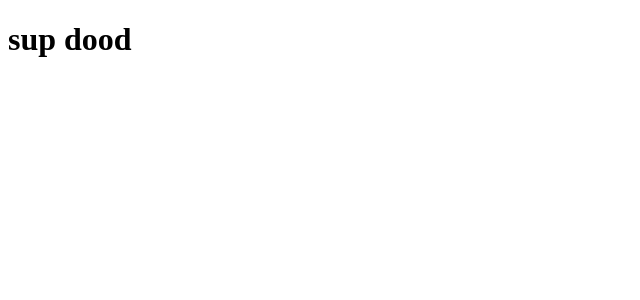
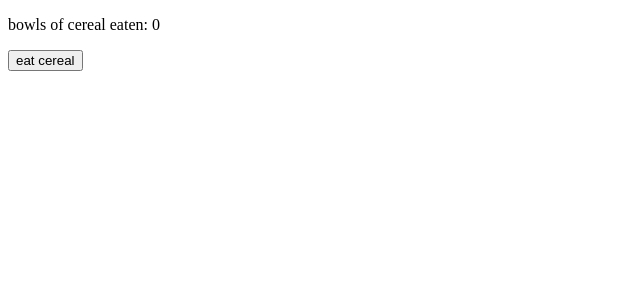
Before and after one commit to jdshaeffer/cereal, a Next.js app: page / in a window 1280 px wide. Shown: the top 300 px of the page, without its empty margins (0-640 px from the left). Built offline with nearby package versions, Linux system fonts and the light colour scheme.

Commit message:
set up localStorage

```diff
--- a/pages/index.js
+++ b/pages/index.js
@@ -1,12 +1,28 @@
 import Head from 'next/head';
+import { useState, useEffect } from 'react';
 
 const index = () => {
+	const [count, setCount] = useState(0);
+
+	// run after the first render
+	useEffect(() => {
+		const storageData = localStorage.getItem('bowlCount');
+		if (storageData) {
+			setCount(storageData);
+		}
+	}, [])
+
+	useEffect(() => {
+		localStorage.setItem('bowlCount', count);
+	});
+
 	return (
 		<>
 			<Head>
-				<title>yahhh</title>
+				<title>cereal</title>
 			</Head>
-			<h1>sup dood</h1>
+			<p>bowls of cereal eaten: {count}</p>
+			<button onClick={() => setCount(Number(localStorage.getItem('bowlCount')) + 1)}>eat cereal</button>
 		</>
 	)
 }
```
